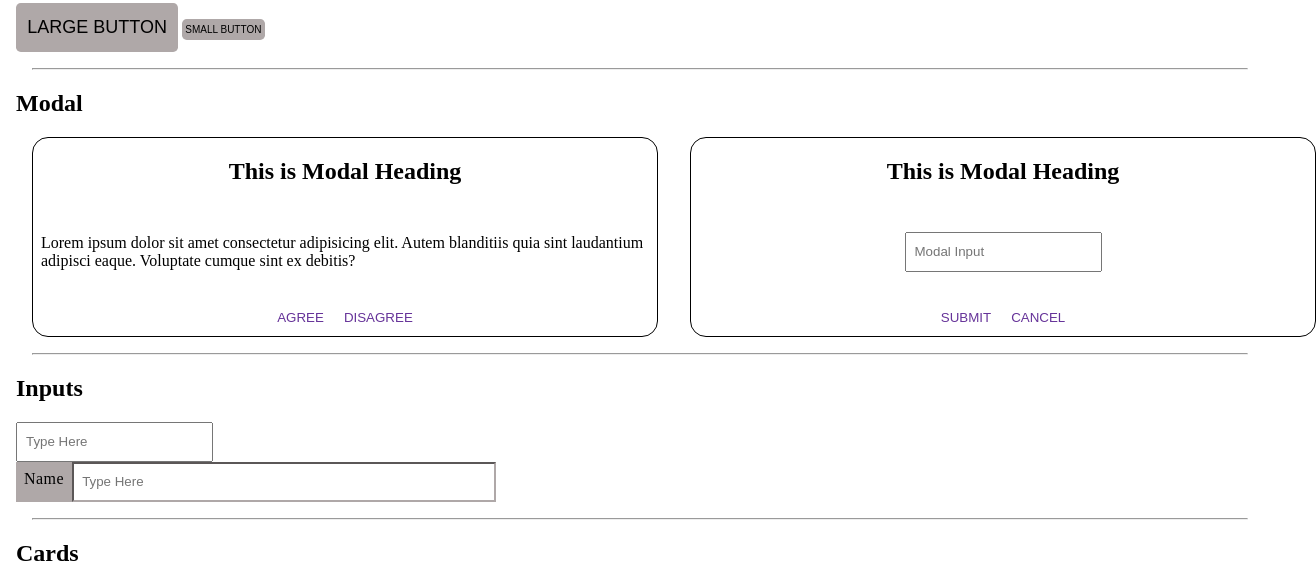
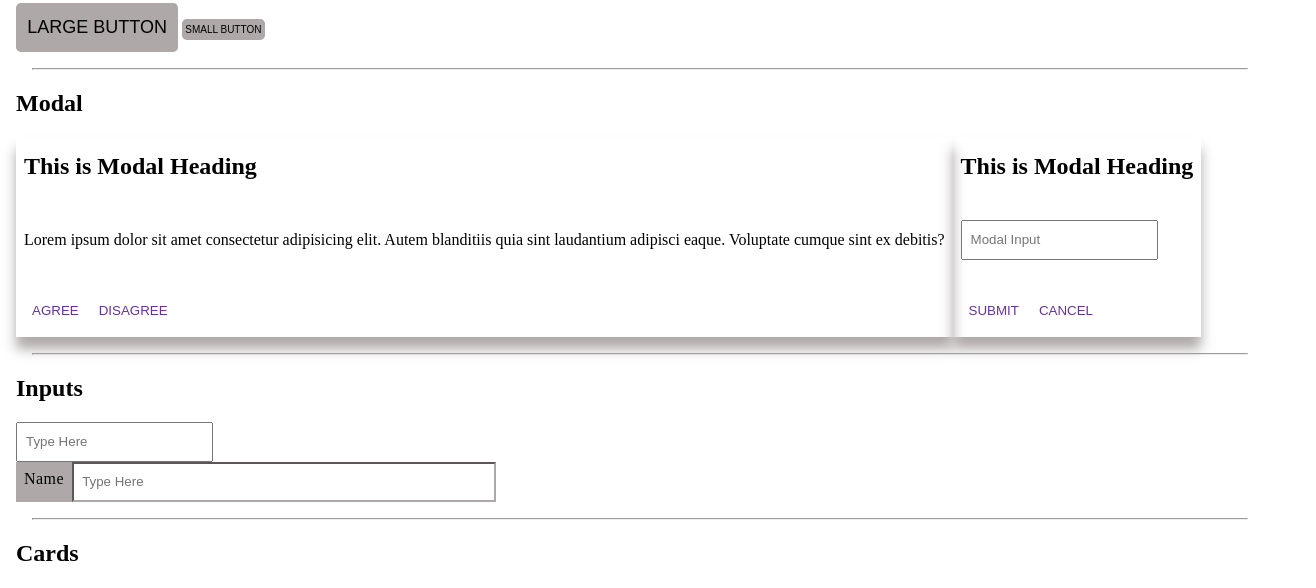
Before and after one commit to Sohail737/CSS-Component-Library, a plain HTML site: page componentsTest.html in a window 1280 px wide. Shown: the part 1133-1721 px from the top of the page, 1316 px wide, since content can reach past the window. Drawn offline with Linux system fonts and the light colour scheme.

Commit message:
modal css changes

```diff
--- a/emerald.css
+++ b/emerald.css
@@ -188,22 +188,27 @@ hr {
   display: flex;
   flex-flow: column nowrap;
   justify-content: space-between;
-  border: solid 1px black;
-  border-radius: 1rem;
-  align-items: center;
-  flex: 1 0 50%;
+  /* border: solid 1px black; */
+  box-shadow: 0 12px 12px var(--grey);
+  align-items: flex-start;
+  /* flex: 1 0 50%; */
   height: auto;
-  margin: 0 1rem;
+  padding:0.5rem;
+  /* margin: 0 1rem; */
+}
+
+.modal-heading{
+  margin:0.5rem 0;
 }
 
 .modal-content {
   margin: 0.5rem 0;
 }
 
-.modal-content > p,
+/* .modal-content > p,
 input {
   margin: 0.5rem;
-}
+} */
 
 .modal-footer {
   /* align-self: flex-end;
```
